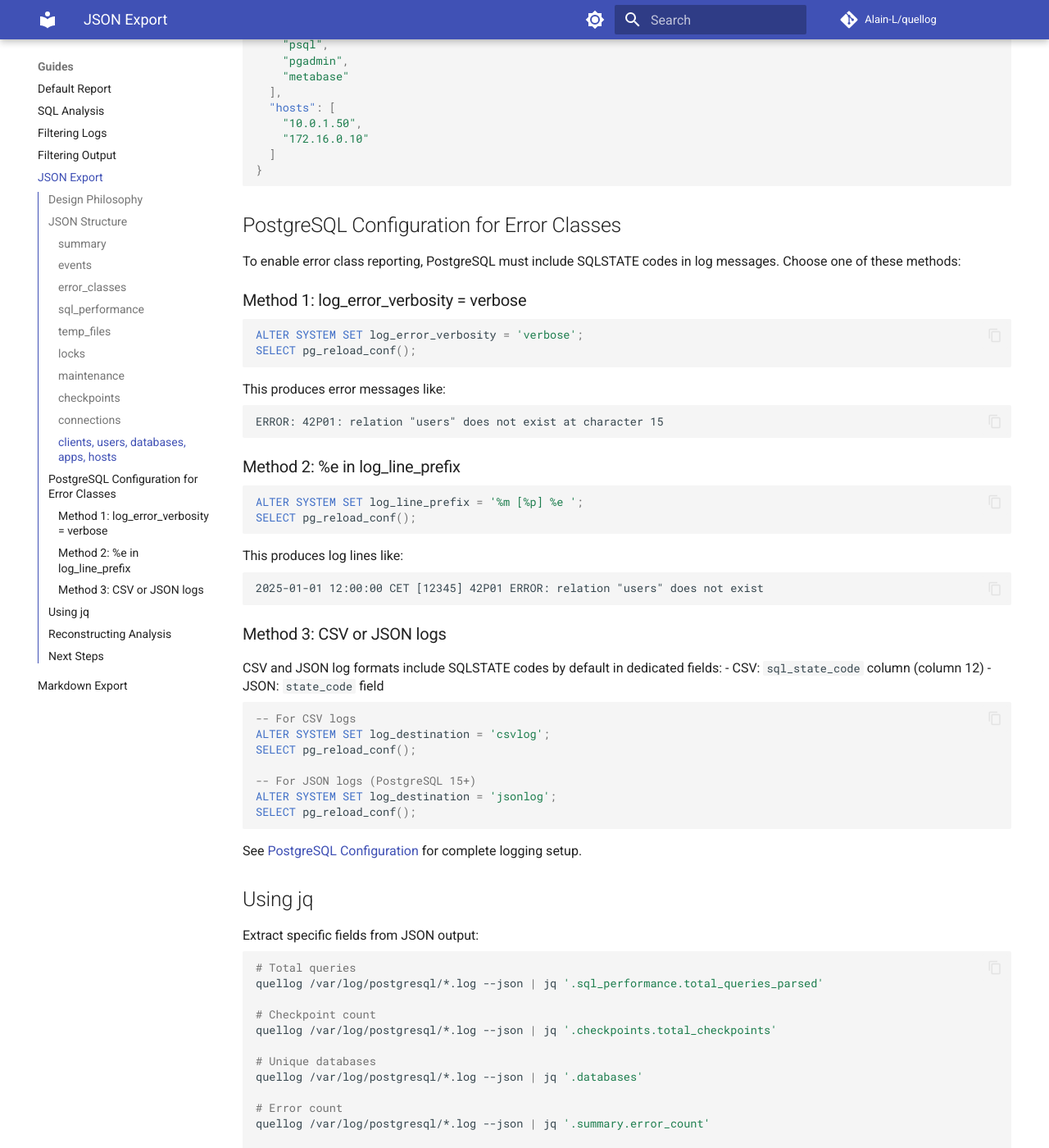
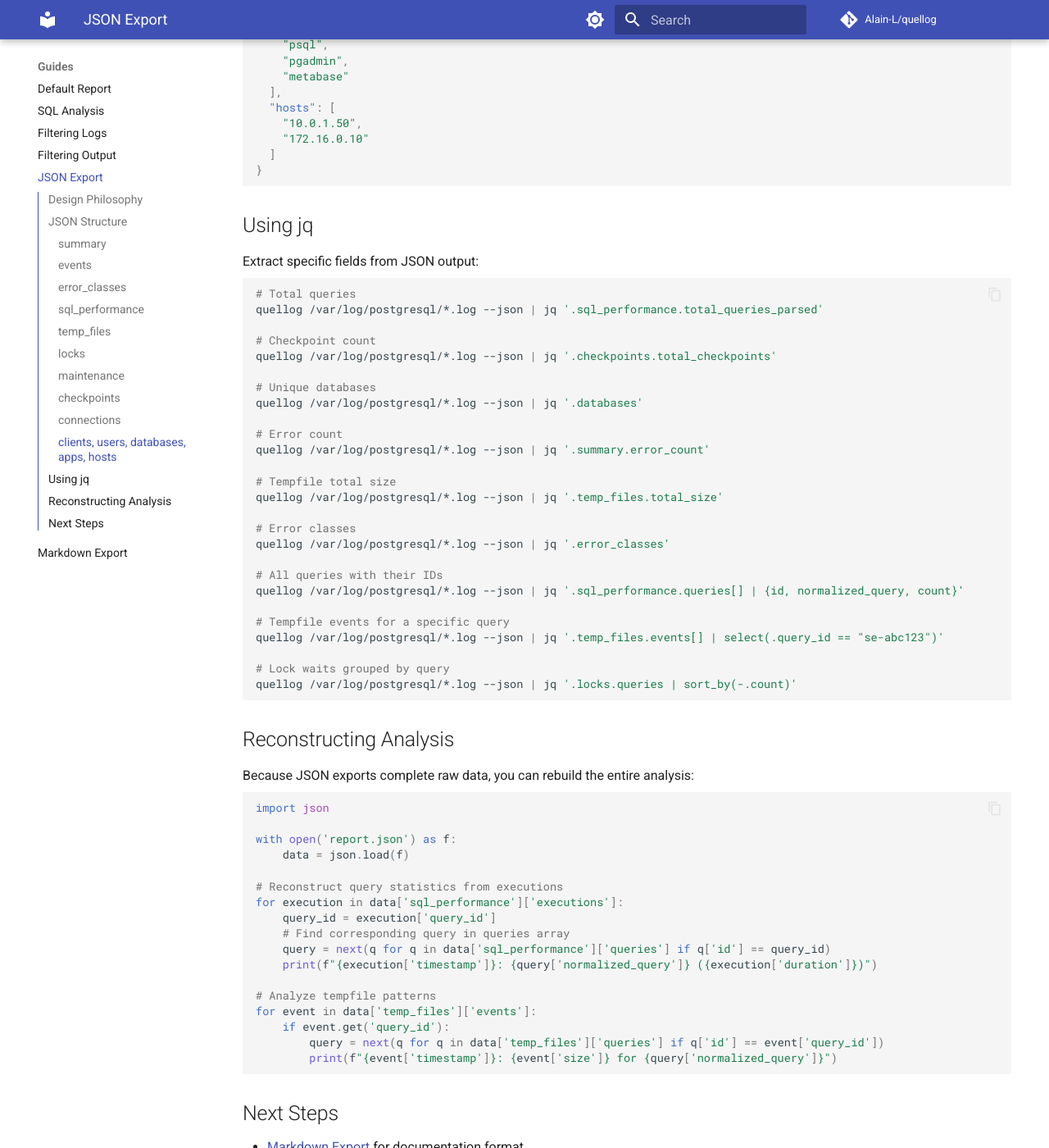
Before and after one commit to Alain-L/quellog, an MkDocs documentation site: the page built from docs/json-export.md, in a window 1280 px wide and 1400 px high, scrolled down 6856 px. Shown: the whole window at 82% size. Built offline with MkDocs 1.6.1 and Material for MkDocs 9.7.7, drawn with Linux system fonts in a browser that asks for light colours; comment, search, counter and statistics services are not loaded; some of the changed text lies outside the part shown.

Commit message:
docs: move error class configuration to postgresql-setup.md
Remove duplicate PostgreSQL configuration section from json-export.md
and add reference link to postgresql-setup.md instead.

Error class reporting configuration belongs in the PostgreSQL setup
guide, not in the JSON export documentation.

````diff
--- a/docs/json-export.md
+++ b/docs/json-export.md
@@ -115,7 +115,7 @@ PostgreSQL error classification by SQLSTATE code (when available).
 - `description`: Human-readable error class description
 - `count`: Number of errors in this class
 
-**Note:** Error classes require SQLSTATE codes in logs. See [PostgreSQL Configuration](#postgresql-configuration-for-error-classes) below.
+**Note:** Error classes require SQLSTATE codes in logs. See [Error Class Reporting](postgresql-setup.md#error-class-reporting-sqlstate-codes) for configuration instructions.
 
 ### sql_performance
 
@@ -403,52 +403,6 @@ Unique database entities.
 }
 ```
 
-## PostgreSQL Configuration for Error Classes
-
-To enable error class reporting, PostgreSQL must include SQLSTATE codes in log messages. Choose one of these methods:
-
-### Method 1: log_error_verbosity = verbose
-
-```sql
-ALTER SYSTEM SET log_error_verbosity = 'verbose';
-SELECT pg_reload_conf();
-```
-
-This produces error messages like:
-```
-ERROR: 42P01: relation "users" does not exist at character 15
-```
-
-### Method 2: %e in log_line_prefix
-
-```sql
-ALTER SYSTEM SET log_line_prefix = '%m [%p] %e ';
-SELECT pg_reload_conf();
-```
-
-This produces log lines like:
-```
-2025-01-01 12:00:00 CET [12345] 42P01 ERROR: relation "users" does not exist
-```
-
-### Method 3: CSV or JSON logs
-
-CSV and JSON log formats include SQLSTATE codes by default in dedicated fields:
-- CSV: `sql_state_code` column (column 12)
-- JSON: `state_code` field
-
-```sql
--- For CSV logs
-ALTER SYSTEM SET log_destination = 'csvlog';
-SELECT pg_reload_conf();
-
--- For JSON logs (PostgreSQL 15+)
-ALTER SYSTEM SET log_destination = 'jsonlog';
-SELECT pg_reload_conf();
-```
-
-See [PostgreSQL Configuration](postgresql-setup.md) for complete logging setup.
-
 ## Using jq
 
 Extract specific fields from JSON output:
````
